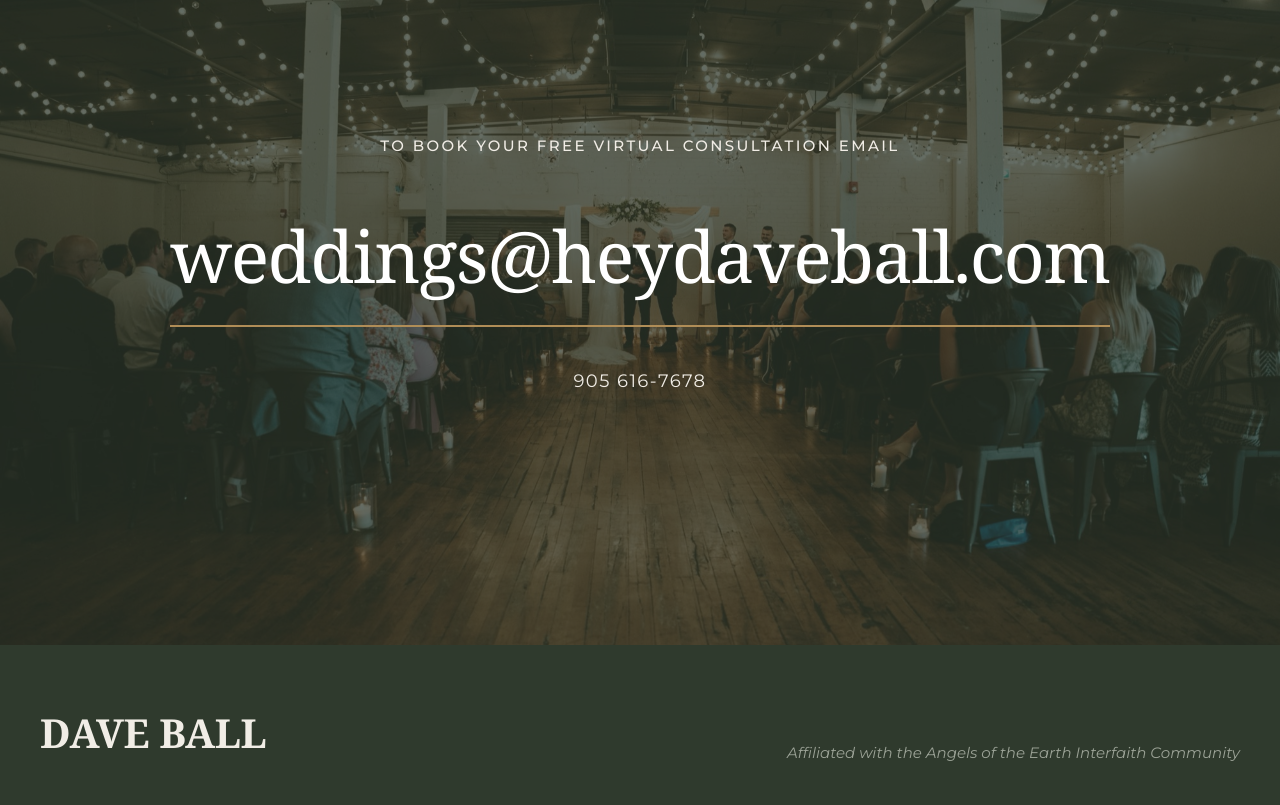
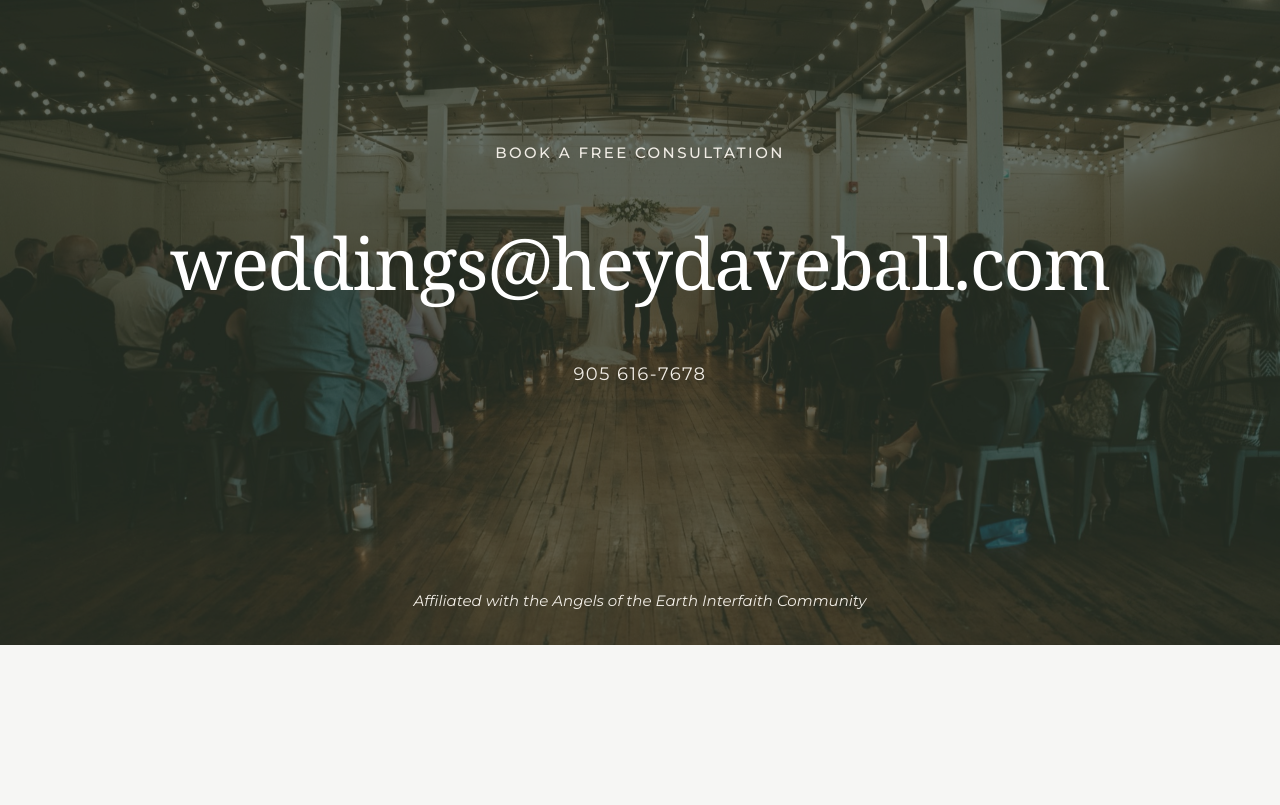
Before and after one commit to thiuma/DaveBall-Weddings, a website built with Vite: page index.html in a window 1280 px wide. Shown: the part 5040-5845 px from the top of the page. After the commit the page ends 5685 px from the top, so only its background shows below. Built offline with nearby package versions, Linux system fonts and the light colour scheme; a web font is replaced by a local one.

Commit message:
Remove footer, simplify booking section, white services background
- Drop the dark green footer and its DAVE BALL mark; the affiliation line
  now sits at the bottom of the booking section
- Booking email: no underline, fades on hover and click
- Booking eyebrow shortened to "Book a free consultation"
- Services section background is now white

Co-Authored-By: Claude Opus 5.5 <noreply@anthropic.com>

```diff
--- a/index.html
+++ b/index.html
@@ -130,17 +130,14 @@
       <section class="booking" id="contact" aria-labelledby="booking-title">
         <img class="photo booking__bg" src="/images/ll-758-2000.jpg" srcset="/images/ll-758-1000.jpg 1000w, /images/ll-758-2000.jpg 2000w" sizes="100vw" alt="" loading="lazy" />
         <div class="booking__content">
-          <h2 class="label booking__lead" id="booking-title">To book your free virtual consultation email</h2>
+          <h2 class="label booking__lead" id="booking-title">Book a free consultation</h2>
           <a class="booking__email" href="mailto:weddings@heydaveball.com">weddings@heydaveball.com</a>
           <a class="booking__phone" href="tel:+19056167678">905 616-7678</a>
         </div>
+        <p class="booking__affiliation">Affiliated with the Angels of the Earth Interfaith Community</p>
       </section>
     </main>
 
-    <footer class="site-footer">
-      <p class="site-footer__mark">DAVE BALL</p>
-      <p class="site-footer__note">Affiliated with the Angels of the Earth Interfaith Community</p>
-    </footer>
 
     <script type="module" src="/src/main.js"></script>
   </body>
--- a/src/styles/main.css
+++ b/src/styles/main.css
@@ -143,7 +143,7 @@ html { scroll-padding-top: 88px; }
 .services {
   display: flex; flex-direction: column; gap: 72px;
   padding: 120px var(--gutter) 144px;
-  background: var(--color-paper);
+  background: var(--color-white);
 }
 .services__head { display: flex; justify-content: space-between; align-items: flex-end; }
 .services__cards { display: flex; gap: 24px; }
@@ -260,22 +260,16 @@ html { scroll-padding-top: 88px; }
   font-family: var(--font-display); font-weight: var(--font-weight-regular);
   font-size: clamp(28px, 5.6vw, 80px); letter-spacing: -0.02em;
   color: var(--color-white); text-decoration: none;
-  padding-bottom: 12px; border-bottom: 2px solid var(--color-brass);
   overflow-wrap: anywhere;
+  transition: opacity 0.2s;
 }
-.booking__email:hover { border-bottom-color: var(--color-linen); }
+.booking__email:hover { opacity: 0.75; }
+.booking__email:active { opacity: 0.5; }
+.booking__affiliation {
+  position: absolute; z-index: 1; left: var(--gutter); right: var(--gutter); bottom: 32px;
+  font-style: italic; font-size: var(--text-small); color: var(--color-linen); text-align: center;
+}
 .booking__phone { color: var(--color-linen); letter-spacing: var(--tracking-wide); text-decoration: none; }
-
-/* ---------- Footer ---------- */
-.site-footer {
-  display: flex; justify-content: space-between; align-items: flex-end; gap: 24px; flex-wrap: wrap;
-  padding: 56px var(--gutter) 40px;
-  background: var(--color-forest-deep);
-}
-.site-footer__mark { font-family: var(--font-display); font-weight: var(--font-weight-bold); font-size: 40px; letter-spacing: -0.01em; color: var(--color-linen); }
-.site-footer__links { display: flex; gap: 32px; font-weight: var(--font-weight-medium); font-size: var(--text-small); color: var(--color-linen); }
-.site-footer__links a { text-decoration: none; }
-.site-footer__note { font-style: italic; font-size: var(--text-small); color: var(--color-sage); }
 
 /* ---------- Responsive ---------- */
 @media (max-width: 1100px) {
@@ -307,5 +301,4 @@ html { scroll-padding-top: 88px; }
   .quote-panel__frame { padding: 24px; }
   .quote-panel__inner { padding: 48px 24px; }
   .booking { min-height: 600px; }
-  .site-footer { flex-direction: column; align-items: flex-start; }
 }
```
Also changed, not shown: design/versions.md (+1 -1 lines).
